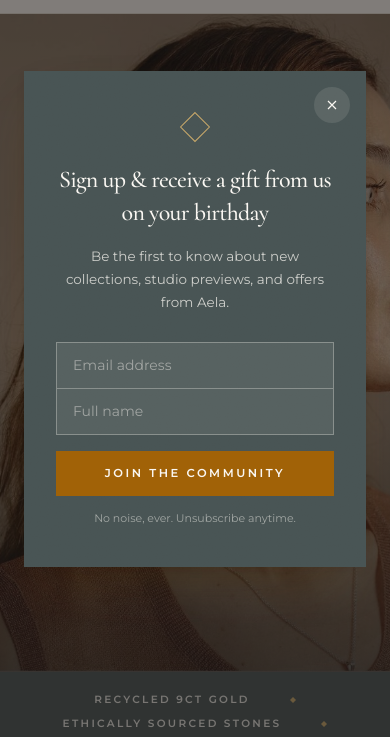
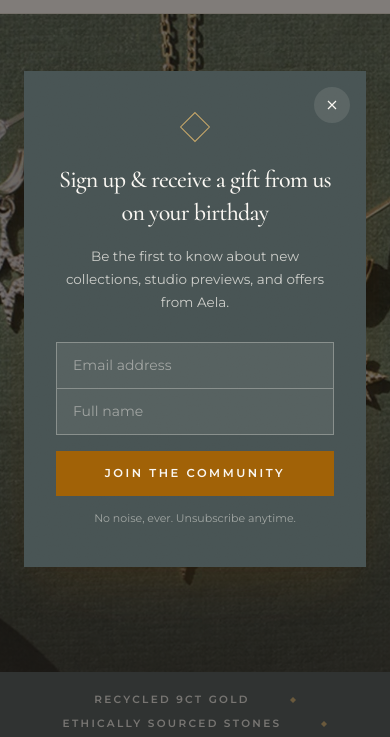
Before and after one commit to jaredbangal/Aela-and-Jewels-Website, a website: page index.html in a window 390 px wide. Shown: the part 103-840 px from the top of the page. Drawn offline with nearby package versions, Linux system fonts and the light colour scheme.

Commit message:
Replace hero image with star jewelry flat-lay photo
The previous hero used a portrait model photo that cropped awkwardly
in the wide hero banner. Swapped in a landscape flat-lay shot (star
earrings + necklace on green fabric) that covers the full width on
desktop and centers on the necklace on narrow mobile viewports.

```diff
--- a/index.html
+++ b/index.html
@@ -254,7 +254,7 @@ tailwind.config = {
 <main>
   <!-- ══════════ Hero (full-bleed, editorial) ══════════ -->
   <section class="relative overflow-hidden h-[78vh] sm:h-[82vh] lg:h-[92vh] min-h-[560px]">
-    <img class="absolute inset-0 w-full h-full object-cover" src="images/earring-necklace-model.jpg" alt="Model wearing a silver drop earring and layered necklace, profile view" width="1800" height="2200">
+    <img class="absolute inset-0 w-full h-full object-cover object-[50%_30%]" src="images/hero-stars-flatlay.jpg" alt="Star drop earrings in silver and gold with a matching star pendant necklace, styled on green fabric" width="1726" height="1074">
     <div class="absolute inset-0 bg-gradient-to-t from-ink/70 via-ink/10 to-ink/25" aria-hidden="true"></div>
     <div class="relative z-10 h-full flex flex-col items-center justify-center text-center px-6">
       <h1 class="reveal font-display display-tight font-medium text-cream text-[clamp(3rem,9vw,5.5rem)] leading-[1.02]">Meridian</h1>
```
Also changed, not shown: images/hero-stars-flatlay.jpg (added).
